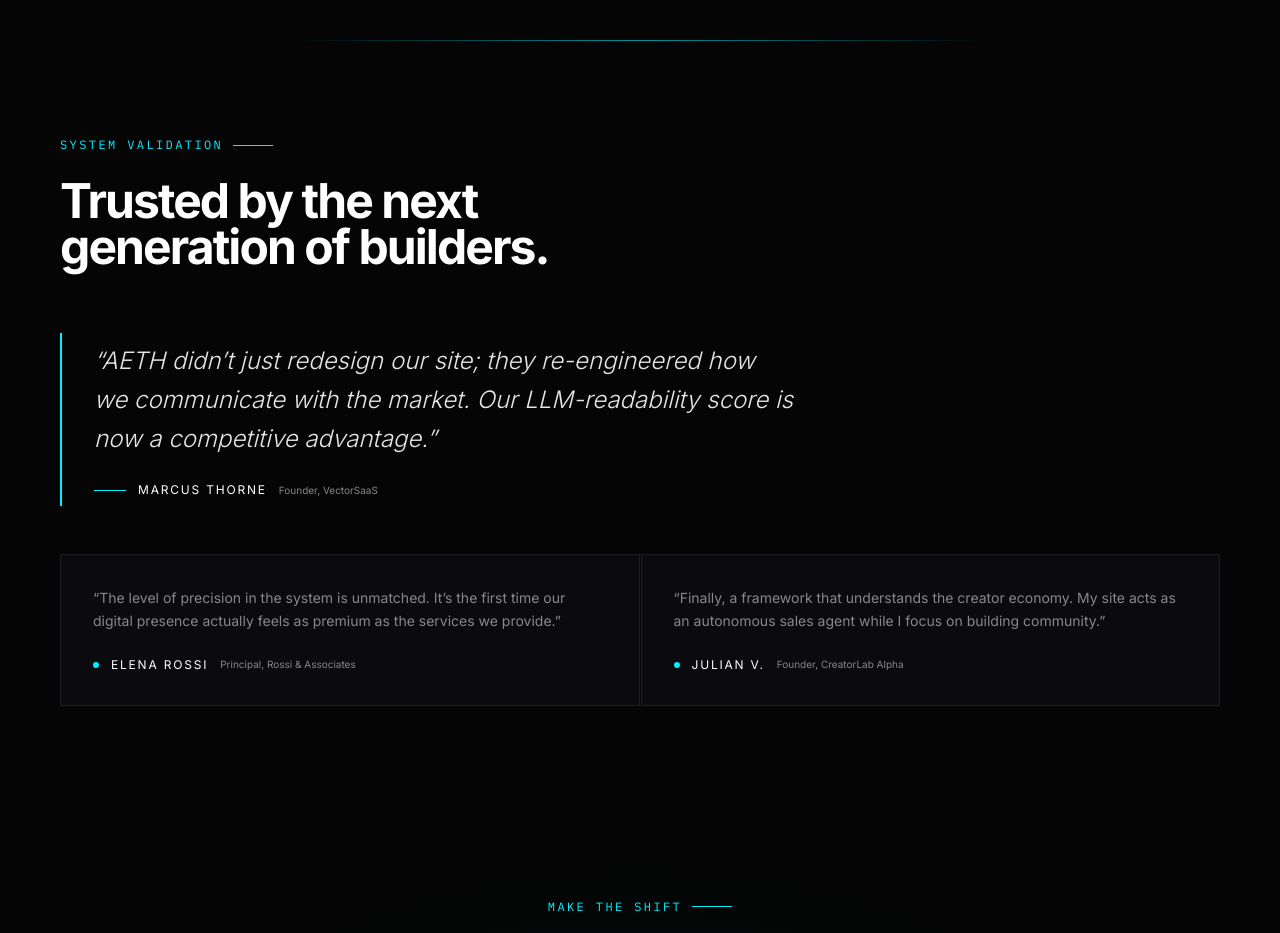
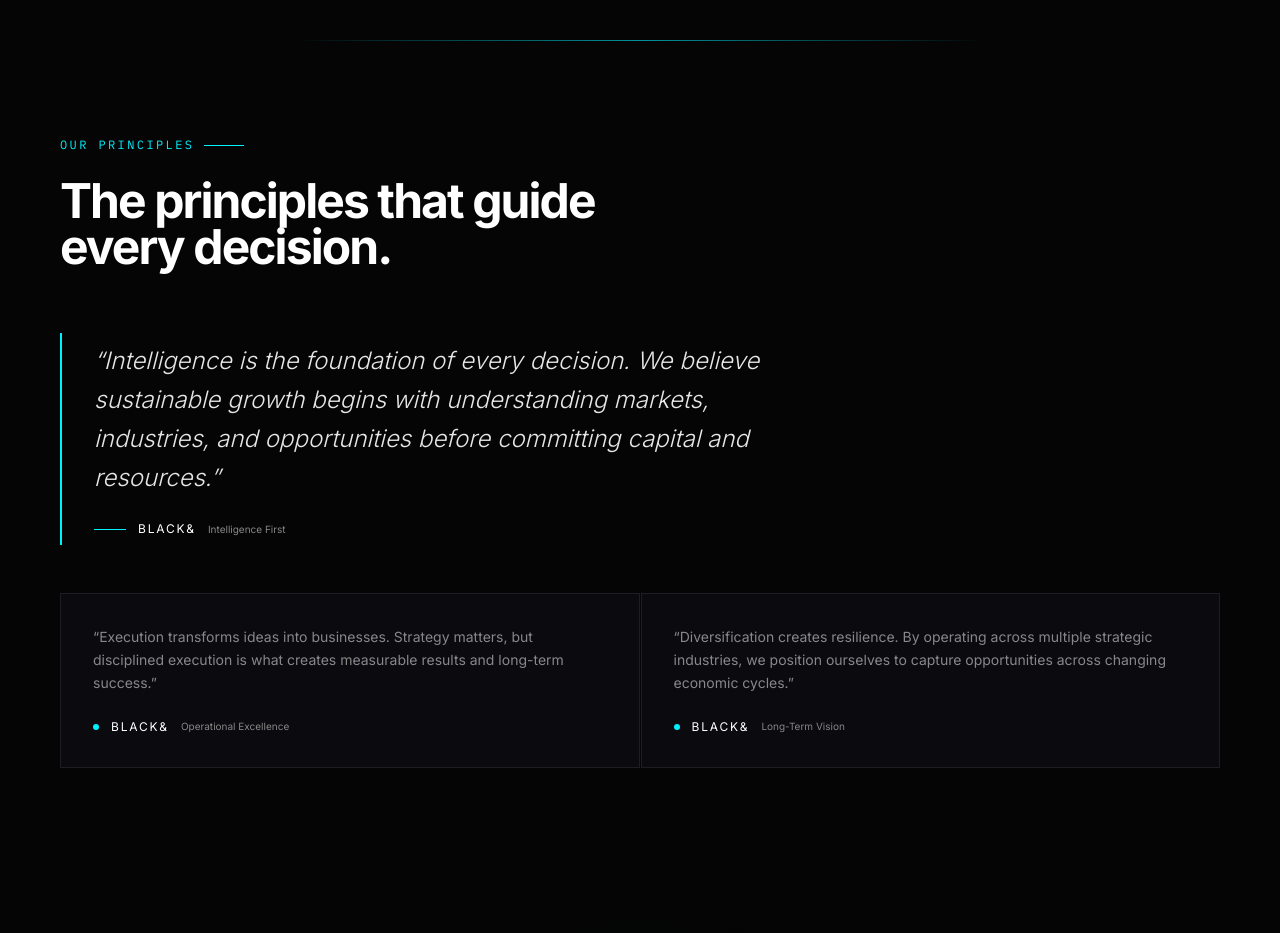
Before and after one commit to blackandb/aeth, a Next.js app: page / in a window 1280 px wide. Shown: the part 5460-6393 px from the top of the page. Built offline with nearby package versions, Linux system fonts and the light colour scheme.

Commit message:
Update social-proof.tsx

```diff
--- a/src/components/sections/social-proof.tsx
+++ b/src/components/sections/social-proof.tsx
@@ -1,44 +1,67 @@
 import { FadeIn } from "@/components/fade-in";
 
 const testimonials = [
-  { quote: "AETH didn\u2019t just redesign our site; they re-engineered how we communicate with the market. Our LLM-readability score is now a competitive advantage.", author: "Marcus Thorne", role: "Founder, VectorSaaS" },
-  { quote: "The level of precision in the system is unmatched. It\u2019s the first time our digital presence actually feels as premium as the services we provide.", author: "Elena Rossi", role: "Principal, Rossi & Associates" },
-  { quote: "Finally, a framework that understands the creator economy. My site acts as an autonomous sales agent while I focus on building community.", author: "Julian V.", role: "Founder, CreatorLab Alpha" },
+  {
+    quote:
+      "Intelligence is the foundation of every decision. We believe sustainable growth begins with understanding markets, industries, and opportunities before committing capital and resources.",
+    author: "BLACK&",
+    role: "Intelligence First",
+  },
+  {
+    quote:
+      "Execution transforms ideas into businesses. Strategy matters, but disciplined execution is what creates measurable results and long-term success.",
+    author: "BLACK&",
+    role: "Operational Excellence",
+  },
+  {
+    quote:
+      "Diversification creates resilience. By operating across multiple strategic industries, we position ourselves to capture opportunities across changing economic cycles.",
+    author: "BLACK&",
+    role: "Long-Term Vision",
+  },
 ];
 
 export function SocialProofSection() {
   return (
     <section className="section-glow flex min-h-[80vh] flex-col justify-center py-24">
       <FadeIn>
-        <div className="eyebrow">System Validation</div>
+        <div className="eyebrow">Our Principles</div>
         <h2 className="max-w-[560px] text-[48px] font-bold leading-[0.95] tracking-[-0.04em] max-md:text-[32px]">
-          Trusted by the next generation of builders.
+          The principles that guide every decision.
         </h2>
       </FadeIn>
 
-      {/* Featured quote — large */}
+      {/* Featured quote */}
       <FadeIn delay={0.15} className="mt-16 border-l-2 border-accent-cyan py-2 pl-8">
         <p className="max-w-[700px] text-2xl font-light leading-relaxed italic text-primary/90 max-md:text-lg">
           &ldquo;{testimonials[0].quote}&rdquo;
         </p>
         <div className="mt-6 flex items-center gap-3">
           <div className="h-px w-8 bg-accent-cyan" />
-          <span className="font-[var(--font-mono)] text-xs uppercase tracking-[0.15em]">{testimonials[0].author}</span>
-          <span className="font-[var(--font-mono)] text-[10px] text-secondary">{testimonials[0].role}</span>
+          <span className="font-[var(--font-mono)] text-xs uppercase tracking-[0.15em]">
+            {testimonials[0].author}
+          </span>
+          <span className="font-[var(--font-mono)] text-[10px] text-secondary">
+            {testimonials[0].role}
+          </span>
         </div>
       </FadeIn>
 
       {/* Smaller quotes grid */}
       <FadeIn delay={0.3} className="mt-12 grid grid-cols-1 gap-px md:grid-cols-2">
         {testimonials.slice(1).map((t) => (
-          <div key={t.author} className="aeth-card flex flex-col justify-between">
+          <div key={t.role} className="aeth-card flex flex-col justify-between">
             <p className="text-sm leading-relaxed text-secondary">
               &ldquo;{t.quote}&rdquo;
             </p>
             <div className="mt-6 flex items-center gap-3">
               <span className="h-1.5 w-1.5 rounded-full bg-accent-cyan" />
-              <span className="font-[var(--font-mono)] text-xs uppercase tracking-[0.15em]">{t.author}</span>
-              <span className="font-[var(--font-mono)] text-[10px] text-secondary">{t.role}</span>
+              <span className="font-[var(--font-mono)] text-xs uppercase tracking-[0.15em]">
+                {t.author}
+              </span>
+              <span className="font-[var(--font-mono)] text-[10px] text-secondary">
+                {t.role}
+              </span>
             </div>
           </div>
         ))}
```
